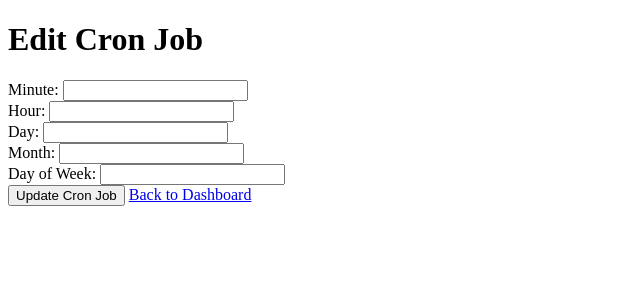
After one commit to ramzcode/AirBackupX, a Flask app: template templates/edit_cron_job.html in a window 1280 px wide. The commit adds this page. Shown: the top 300 px of the page, without its empty margins (0-640 px from the left). Run offline with Flask 3, Linux system fonts and the light colour scheme; the template is opened without the code that fills it, so the values that code supplies are empty.

Commit message:
Schedulereditandfixes

```diff
--- /dev/null
+++ b/templates/edit_cron_job.html
@@ -0,0 +1,35 @@
+<!DOCTYPE html>
+<html lang="en">
+<head>
+    <meta charset="UTF-8">
+    <meta name="viewport" content="width=device-width, initial-scale=1.0">
+    <title>Edit Cron Job</title>
+</head>
+<body>
+    <h1>Edit Cron Job</h1>
+    <form method="POST">
+        <div>
+            <label for="minute">Minute:</label>
+            <input type="text" id="minute" name="minute" required>
+        </div>
+        <div>
+            <label for="hour">Hour:</label>
+            <input type="text" id="hour" name="hour" required>
+        </div>
+        <div>
+            <label for="day">Day:</label>
+            <input type="text" id="day" name="day" required>
+        </div>
+        <div>
+            <label for="month">Month:</label>
+            <input type="text" id="month" name="month" required>
+        </div>
+        <div>
+            <label for="day_of_week">Day of Week:</label>
+            <input type="text" id="day_of_week" name="day_of_week" required>
+        </div>
+        <button type="submit">Update Cron Job</button>
+	<a href="{{ url_for('dashboard') }}">Back to Dashboard</a>
+    </form>
+</body>
+</html>
--- a/templates/schedule_cron_job.html
+++ b/templates/schedule_cron_job.html
@@ -12,6 +12,7 @@
         <div class="row">
             <div class="col-md-6 offset-md-3">
                 <h1 class="text-center">Schedule Cron Job</h1>
+		<a href="{{ url_for('dashboard') }}">back to dashboard</a></br>
 		<a href="{{ url_for('list_cron_jobs') }}">List Existing Cron Jobs</a>
                 <!-- Flash Messages (for displaying success or error messages) -->
                 {% with messages = get_flashed_messages() %}
--- a/webappLatest.py
+++ b/webappLatest.py
@@ -512,6 +512,7 @@ def create_cron_schedule(minute, hour, day, month, day_of_week):
 
 
 @app.route('/schedule_cron_job', methods=['GET', 'POST'])
+@login_required
 def schedule_cron_job():
     if request.method == 'POST':
         site_name = request.form.get('site_name')
@@ -552,43 +553,69 @@ def schedule_cron_job():
     return render_template('schedule_cron_job.html')
 
 @app.route('/list_cron_jobs', methods=['GET'])
+@login_required
 def list_cron_jobs():
     cursor.execute('SELECT * FROM cron_jobs')
     cron_job_data = cursor.fetchall()
     return render_template('list_cron_jobs.html', cron_job_data=cron_job_data)
 
+
 @app.route('/edit_cron_job/<job_id>', methods=['GET', 'POST'])
+@login_required
 def edit_cron_job(job_id):
-    # Retrieve the stored cron job data using the job ID
-    cron_data = cron_jobs.get(job_id)
+    if request.method == 'POST':
+        cursor.execute('SELECT script_path FROM cron_jobs WHERE job_id = %s', (job_id,))
+        result = cursor.fetchone()
 
-    if cron_data:
-        if request.method == 'POST':
-            # Retrieve the updated form data
+        if result:
+            script_path = result[0]
+
+            # Remove the cron job from the user's crontab
+            cron = CronTab(user='root')  # Replace 'your_username' with the appropriate username
+            jobs = cron.find_command(script_path)
+
+            for job in jobs:
+                cron.remove(job)
+            cron.write()
+
+            #Fetch Form data to update
             minute = request.form.get('minute')
             hour = request.form.get('hour')
             day = request.form.get('day')
             month = request.form.get('month')
             day_of_week = request.form.get('day_of_week')
 
-            # Update the cron schedule string
+            # Create a valid cron schedule string
             cron_schedule = create_cron_schedule(minute, hour, day, month, day_of_week)
-            cron_data['cron_schedule'] = cron_schedule
+            # Create a new cron job and set its command
+            job = cron.new(command=f'python {script_path}')
+            # Set the cron schedule using the cron_schedule string
+            job.setall(cron_schedule)
 
-            # Update the cron job's schedule
-            cron_data['cron_job'].setall(cron_schedule)
+            # Write the cron job to the user's crontab
+            cron.write()
+
+            #Update the cron job details in the database
+            cursor.execute('''
+                UPDATE cron_jobs
+                SET minute = %s, hour = %s, day = %s, month = %s, day_of_week = %s
+                WHERE job_id = %s
+                ''', (minute, hour, day, month, day_of_week, job_id))
+            conn.commit()
 
             flash('Cron job updated successfully!', 'success')
             return redirect(url_for('list_cron_jobs'))
+        else:
+            flash('Cron job not found.', 'error')
+            return redirect(url_for('list_cron_jobs'))
 
-        return render_template('edit_cron_job.html', job_id=job_id, cron_data=cron_data)
-    else:
-        flash('Cron job not found.', 'error')
-        return redirect(url_for('list_cron_jobs'))
+    return render_template('edit_cron_job.html')
 
-@app.route('/delete_cron_job/<job_id>', methods=['GET'])
+
+@app.route('/delete_cron_job/<job_id>', methods=['GET', 'POST'])
+@login_required
 def delete_cron_job(job_id):
-    try:
+    if request.method == 'POST':
         # Retrieve the job details from the database based on job_id
         cursor.execute('SELECT script_path FROM cron_jobs WHERE job_id = %s', (job_id,))
         result = cursor.fetchone()
@@ -609,12 +636,12 @@ def delete_cron_job(job_id):
             conn.commit()
 
             flash('Cron job deleted successfully!', 'success')
+            return redirect(url_for('list_cron_jobs'))
         else:
             flash('Cron job not found.', 'error')
-    except Exception as e:
-        flash(f"Error deleting cron job: {e}", 'error')
+            return redirect(url_for('list_cron_jobs'))
 
-    return redirect(url_for('list_cron_jobs'))
+    return render_template('delete_cron_job.html')
 
 
 if __name__ == '__main__':
```
